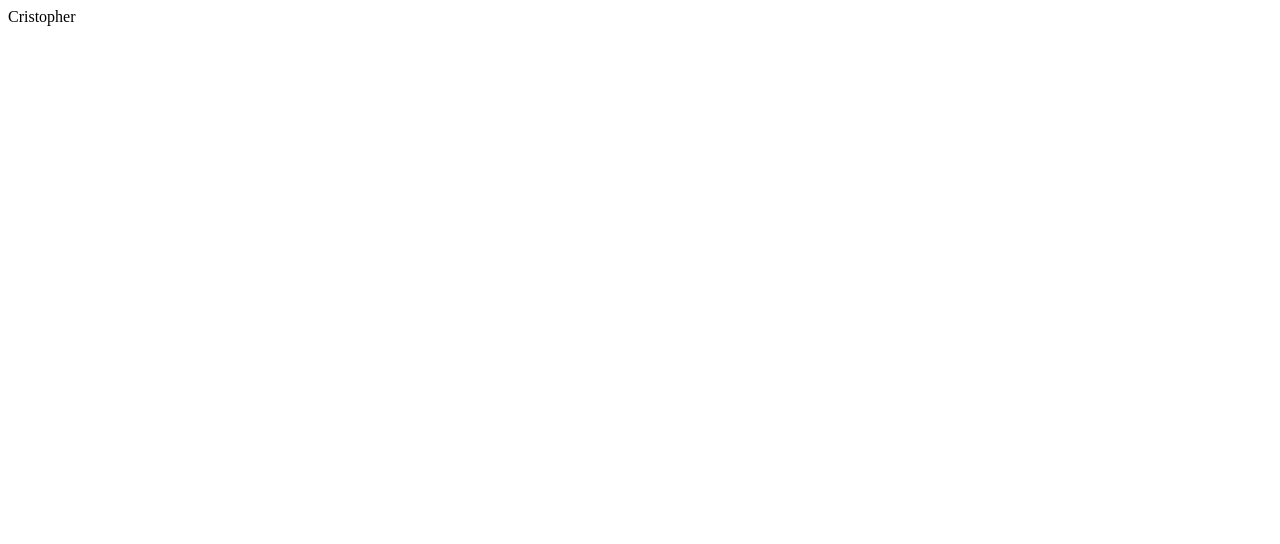
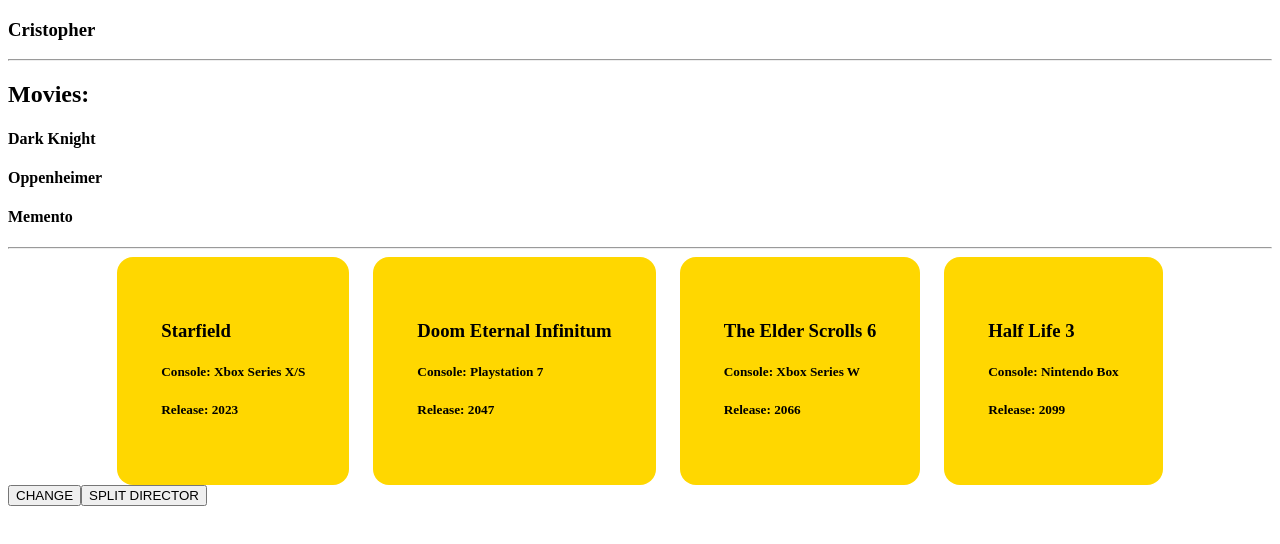
Before and after one commit to filippopelloia/VUE-EXERCISES, a plain HTML site: page index.html in a window 1280 px wide. Drawn offline with nearby package versions, Linux system fonts and the light colour scheme.

Commit message:
third commit august 10th

```diff
--- a/index.html
+++ b/index.html
@@ -8,7 +8,32 @@
 </head>
 <body>
 
-    <div id="app">{{ nolan }}</div>
+    <div id="app" v-cloak>
+        <h3>{{ nolan }}</h3>
+
+        <hr>
+        <h2>Movies: </h2>
+        <h4 v-for="(film, index) in films" :key="index">{{ film }}</h4>
+
+        <hr>
+
+        <div class="card-container">
+            <div class="card"
+                 v-for="(videogame, index) in videogames"
+                 :key="index"
+                 @mouseover="videogame.isHover = !videogame.isHover"
+                 :class="{active: videogame.isHover == true}"
+            >
+                <h3>{{ videogame.title }}</h3>
+                <h5>Console: {{ videogame.console }}</h5>
+                <h5 v-if="isVisible">Release: {{ videogame.year }}</h5>
+            </div>
+        </div>
+
+        <button @click.prevent="isVisible = !isVisible">CHANGE</button>
+        <button @click.prevent="nolan = director">SPLIT DIRECTOR</button>
+
+    </div>
 
 </body>
 
@@ -17,7 +42,16 @@
         Vue.createApp({
             data(){
                 return{
-                    nolan: 'Cristopher'
+                    isVisible: true,
+                    nolan: 'Cristopher',
+                    director: 'Nicholas Cage',
+                    films: ['Dark Knight', 'Oppenheimer', 'Memento'],
+                    videogames: [
+                        {title: 'Starfield', console: 'Xbox Series X/S', year: 2023, isHover: false},
+                        {title: 'Doom Eternal Infinitum', console: 'Playstation 7', year: 2047, isHover: false},
+                        {title: 'The Elder Scrolls 6', console: 'Xbox Series W', year: 2066, isHover: false},
+                        {title: 'Half Life 3', console: 'Nintendo Box', year: 2099, isHover: false},
+                    ]
                 }
             }
         }).mount('#app')
--- a/style.css
+++ b/style.css
@@ -0,0 +1,22 @@
+.card-container{
+    display: flex;
+    justify-content: center;
+    align-items: center;
+    gap: 3vh;
+}
+
+.card{
+    background-color: gold;
+    color: #000000;
+    border-radius: 2vh;
+    padding: 5.5vh;
+}
+
+[v-cloak]{
+    display: none;
+}
+
+.active{
+    background-color: #1a1a1a;
+    color: #fff;
+}
```
